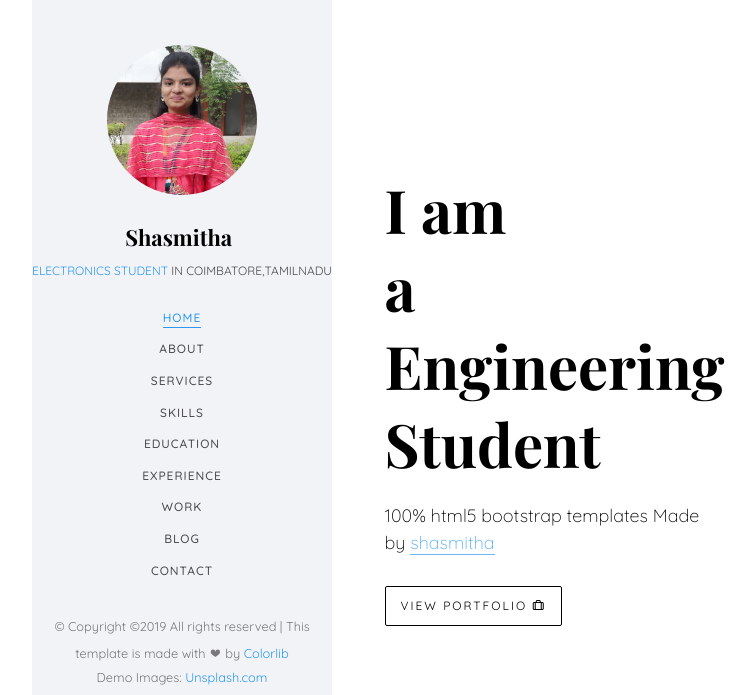
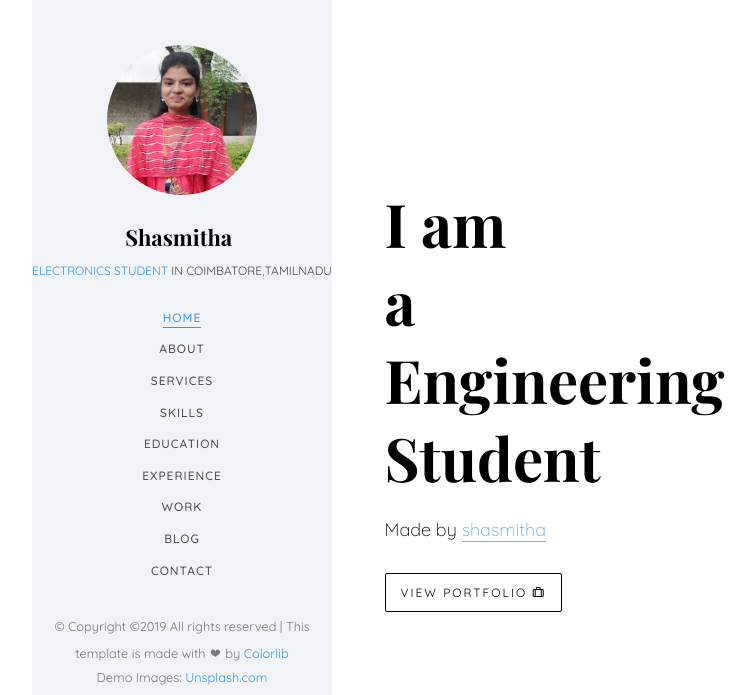
Before and after one commit to shasmithafarook/shasmithafarook.github.io, a plain HTML site: page index.html in a window 1280 px wide. Shown: the top 695 px of the page, without its empty margins (23-779 px from the left). Drawn offline with nearby package versions, Linux system fonts and the light colour scheme; animation ran at ten frames a second; files whose address does not match are found by name; a web font is replaced by a local one.

Commit message:
Update index.html

```diff
--- a/index.html
+++ b/index.html
@@ -102,7 +102,7 @@ Copyright &copy;<script>document.write(new Date().getFullYear());</script> All r
 					   				<div class="slider-text-inner js-fullheight">
 					   					<div class="desc">
 						   					<h1>Hello! <br>I'm Shasmitha</h1>
-						   					<h2>100% html5 bootstrap templates Made by <a href="https://colorlib.com/" target="_blank">shasmitha</a></h2>
+						   					<h2>Made by<a href="https://colorlib.com/" target="_blank">shasmitha</a></h2>
 												<p><a class="btn btn-primary btn-learn">Download CV <i class="icon-download4"></i></a></p>
 											</div>
 					   				</div>
@@ -118,7 +118,7 @@ Copyright &copy;<script>document.write(new Date().getFullYear());</script> All r
 					   				<div class="slider-text-inner">
 					   					<div class="desc">
 						   					<h1>I am <br>a Engineering Student</h1>
-												<h2>100% html5 bootstrap templates Made by <a href="https://colorlib.com/" target="_blank">shasmitha</a></h2>
+												<h2>Made by <a href="https://colorlib.com/" target="_blank">shasmitha</a></h2>
 												<p><a class="btn btn-primary btn-learn">View Portfolio <i class="icon-briefcase3"></i></a></p>
 											</div>
 					   				</div>
```
